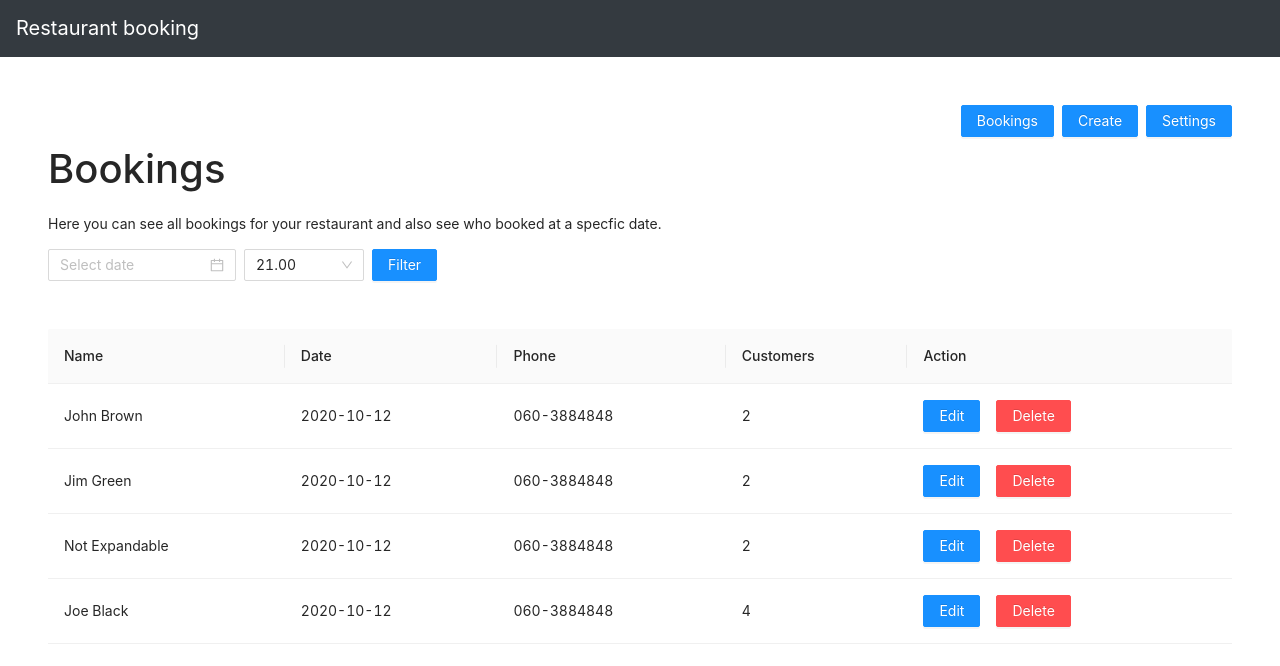
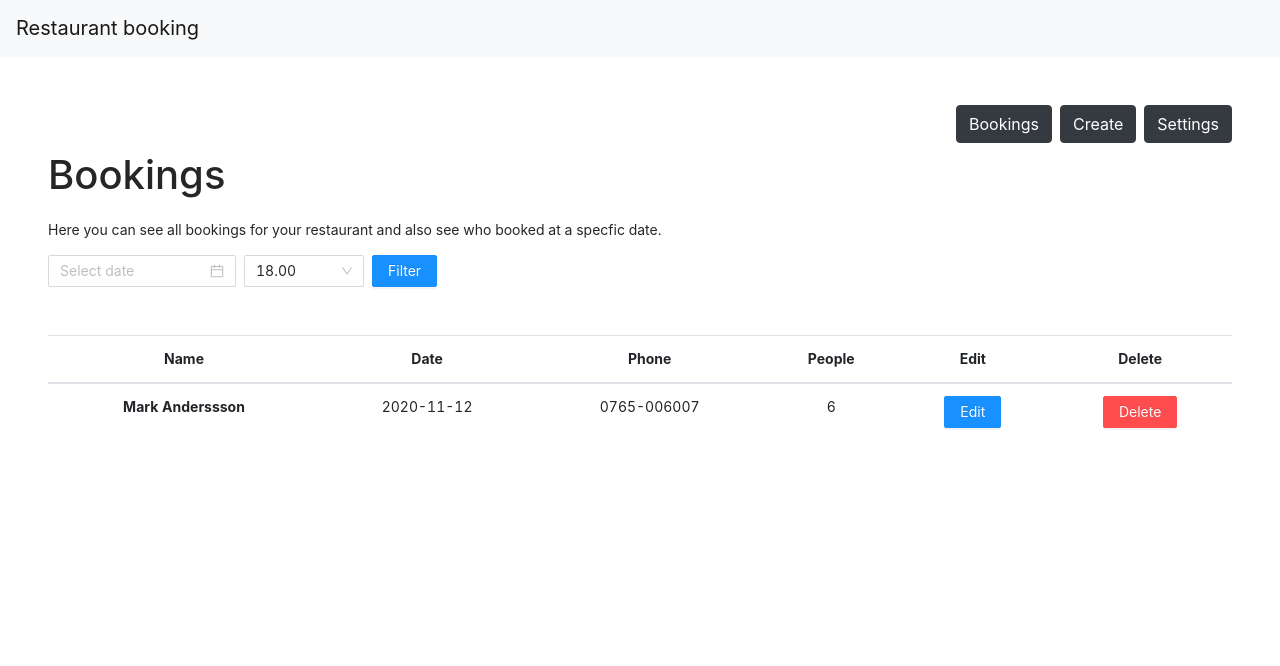
Before and after one commit to sourmondays/restaurantBooking, a React (Create React App) app: page /adminbookings in a window 1280 px wide. Shown: the top 666 px of the page. Built offline with nearby package versions, Linux system fonts and the light colour scheme.

Commit message:
Created forms on admin panel

```diff
--- a/src/components/AdminBookings.js
+++ b/src/components/AdminBookings.js
@@ -1,64 +1,19 @@
 import React from "react";
 import AdminPanel from "./AdminPanel";
-import { DatePicker, Space, Select, Button, Table, Row, Col } from 'antd';
-// import Table from "ant-responsive-table";
+import { DatePicker, Space, Select, Button } from 'antd';
 
 const Bookings = () => {
+  //Datepicker
+  function onChange(date, dateString) {
+    console.log(date, dateString);
+  }
+
+  //Select
   const { Option } = Select;
 
   function handleChange(value) {
     console.log(`selected ${value}`);
   }
-
-  function onChange(date, dateString) {
-    console.log(date, dateString);
-  }
-
-  // TABLE
-  const columns = [
-    { title: 'Name', dataIndex: 'name', key: 'name' },
-    { title: 'Date', dataIndex: 'date', key: 'date' },
-    { title: 'Phone', dataIndex: 'phone', key: 'phone' },
-    { title: 'Customers', dataIndex: 'customers', key: 'customers' },
-    {
-      title: 'Action',
-      dataIndex: '',
-      render: () => <Space orientation="right" direction="horizontal"><Button type="primary">Edit</Button> <Button type="danger">Delete</Button>  </Space>,
-    },
-  ];
-
-  // Fake data tables
-  const data = [
-    {
-      key: 1,
-      name: 'John Brown',
-      date: "2020-10-12",
-      phone: "060-3884848",
-      customers: 2,
-    },
-    {
-      key: 2,
-      name: 'Jim Green',
-      date: "2020-10-12",
-      phone: "060-3884848",
-      customers: 2,
-    },
-    {
-      key: 3,
-      name: 'Not Expandable',
-      date: "2020-10-12",
-      phone: "060-3884848",
-      customers: 2,
-    },
-    {
-      key: 4,
-      name: 'Joe Black',
-      date: "2020-10-12",
-      phone: "060-3884848",
-      customers: 4,
-    },
-  ];
-
 
   return (
     <div>
@@ -66,27 +21,39 @@ const Bookings = () => {
       <div className="text-left mt-2 ml-5">
         <h1>Bookings</h1>
         <p>Here you can see all bookings for your restaurant and also see who booked at a specfic date.</p>
-
         <Space direction="horizontal">
           <DatePicker onChange={onChange} />
-          <Select defaultValue="lucy" style={{ width: 120 }} onChange={handleChange}>
-            <Option value="jack">18.00</Option>
-            <Option value="lucy">21.00</Option>
+          <Select defaultValue="18.00" style={{ width: 120 }} onChange={handleChange}>
+            <Option value="18.00">18.00</Option>
+            <Option value="21.00">21.00</Option>
           </Select>
           <Button className="my-button" type="primary">Filter</Button>
         </Space>
-
       </div>
 
-      <div className="text-center align-items-center mt-5 ml-5 mr-5">
-        <Row>
-          <Col span={24}>    <Table
-            columns={columns}
-            dataSource={data}
-            pagination={false}
-          /></Col>
-        </Row>
-
+      <div className="text-center align-items-center mt-5 mb-5 ml-5 mr-5">
+        <table class="table">
+          <thead>
+            <tr>
+              <th scope="col">Name</th>
+              <th scope="col">Date</th>
+              <th scope="col">Phone</th>
+              <th scope="col">People</th>
+              <th scope="col">Edit</th>
+              <th scope="col">Delete</th>
+            </tr>
+          </thead>
+          <tbody>
+            <tr>
+              <th scope="row">Mark Anderssson</th>
+              <td>2020-11-12</td>
+              <td>0765-006007</td>
+              <td>6</td>
+              <td>  <Button className="my-button" type="primary">Edit</Button></td>
+              <td> <Button className="my-button" type="danger">Delete</Button></td>
+            </tr>
+          </tbody>
+        </table>
       </div>
 
     </div>
--- a/src/components/AdminPanel.js
+++ b/src/components/AdminPanel.js
@@ -1,23 +1,19 @@
 import React from "react";
 import { Link } from "react-router-dom";
-import { Button, Space } from 'antd';
-
 
 const AdminPanel = () => {
     return (
         <div>
             <div className="text-right align-items-right mt-5 mr-5">
-                <Space direction="horizontal">
                 <Link to="/adminbookings">
-                        <Button type="primary">Bookings</Button>
+                    <button type="button" className="btn btn-dark mr-2">Bookings</button>
                 </Link>
                 <Link to="/admincreate">
-                        <Button type="primary">Create</Button>
+                    <button type="button" className="btn btn-dark mr-2">Create</button>
                 </Link>
                 <Link to="/adminsettings">
-                        <Button type="primary">Settings</Button>
+                    <button type="button" className="btn btn-dark">Settings</button>
                 </Link>
-                </Space>
             </div>
         </div>
     );
--- a/src/components/AdminSettings.js
+++ b/src/components/AdminSettings.js
@@ -1,12 +1,25 @@
 import React from "react";
 import AdminPanel from "./AdminPanel";
+import { InputNumber, Button, Space } from 'antd';
 
 const Settings = () => {
+
+    function onChange(value) {
+        console.log('changed', value);
+    }
     return (
         <div>
             <AdminPanel />
             <div className="text-center align-items-center mt-5">
-                <h1>Settings</h1>
+                <h1 className="mb-1">Settings</h1>
+                <p className="mb-5">Here you can change max available seats for your restaurant.</p>
+
+                <p className="">Max seats</p>
+                <Space direction="horizontal">
+                    <InputNumber min={1} max={150} defaultValue={3} onChange={onChange} />
+                    <Button className="my-button" type="primary">Update</Button>
+                </Space>
+
             </div>
         </div>
     );
--- a/src/components/Navbar.js
+++ b/src/components/Navbar.js
@@ -4,7 +4,7 @@ function Navigation() {
     return (
         <div>
 
-            <nav className="navbar navbar-dark bg-dark">
+            <nav className="navbar navbar-light bg-light">
                 <a className="navbar-brand" href="/">Restaurant booking</a>
             </nav>
 
```
Also changed, not shown: src/components/AdminCreate.js (line endings or trailing spaces), src/components/AdminLogin.js (line endings or trailing spaces). Lines whose indentation alone changed are shown as unchanged.
